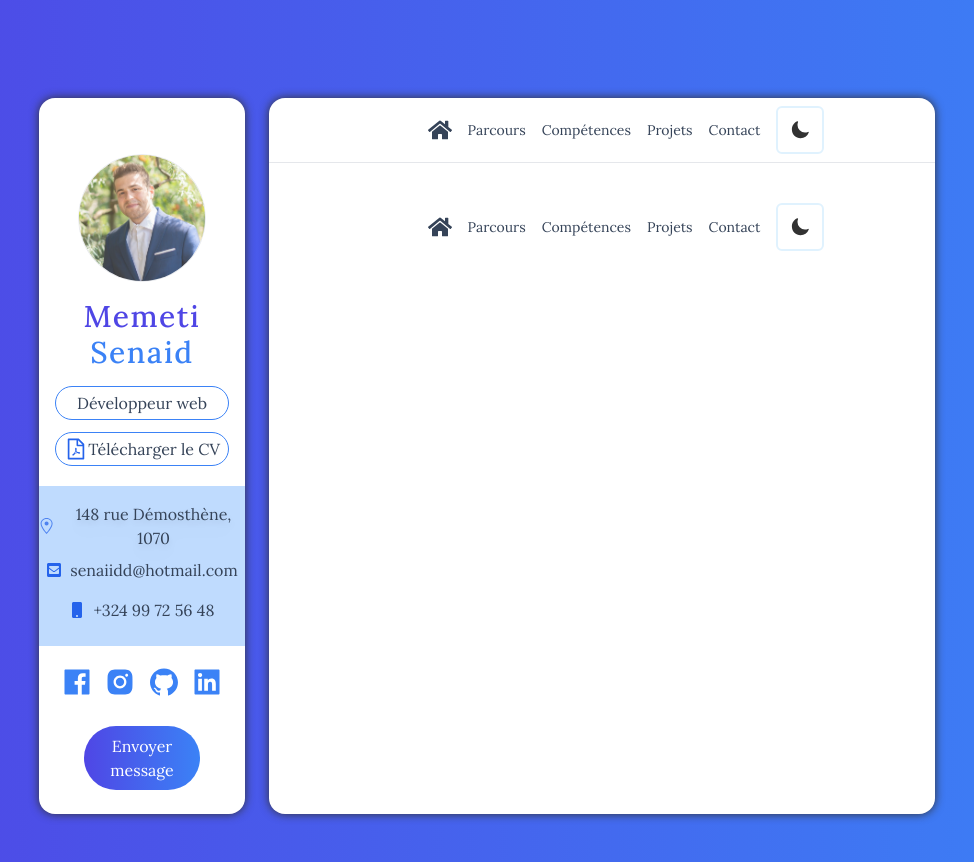
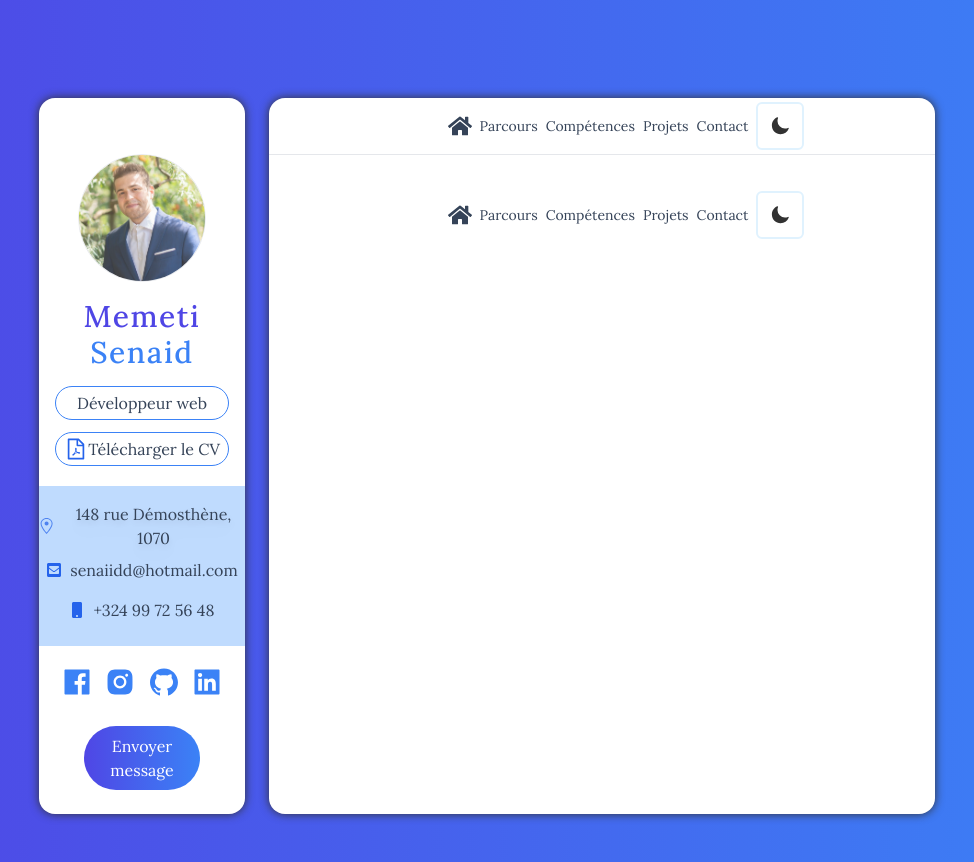
Before and after one commit to Cherif436/Senaid-memeti, a Next.js app: page /Layouts in a window 1280 px wide. Shown: the whole page, without its empty margins (153-1127 px from the left). Built offline with nearby package versions, Linux system fonts and the light colour scheme.

Commit message:
Update Layouts.tsx

```diff
--- a/pages/Layouts.tsx
+++ b/pages/Layouts.tsx
@@ -34,22 +34,22 @@ const Layouts = () => {
         </Link>
         <Link href="/" className="p-1">
         </Link>
-        <Link href="/" className="p-2">
+        <Link href="/" className="p-1">
           <FaHome className="text-2xl font-bold dark:text-white hover:text-blue-600" />
         </Link>
-        <Link href="/parcours" className="p-2 hover:text-blue-600">
+        <Link href="/parcours" className="p-1 hover:text-blue-600">
           Parcours
         </Link>
-        <Link href="/resume" className="p-2 hover:text-blue-600">
+        <Link href="/resume" className="p-1 hover:text-blue-600">
           Compétences
         </Link>
-        <Link href="/projects" className="p-2 hover:text-blue-600">
+        <Link href="/projects" className="p-1 hover:text-blue-600">
           Projets
         </Link>
-        <Link href="/contact" className="p-2 hover:text-blue-600">
+        <Link href="/contact" className="p-1 hover:text-blue-600">
           Contact
         </Link>
-        <div className="p-2">
+        <div className="p-1">
           <div>
             <div className="flex justify-center">
               {currentTheme === 'dark' ? (
```
